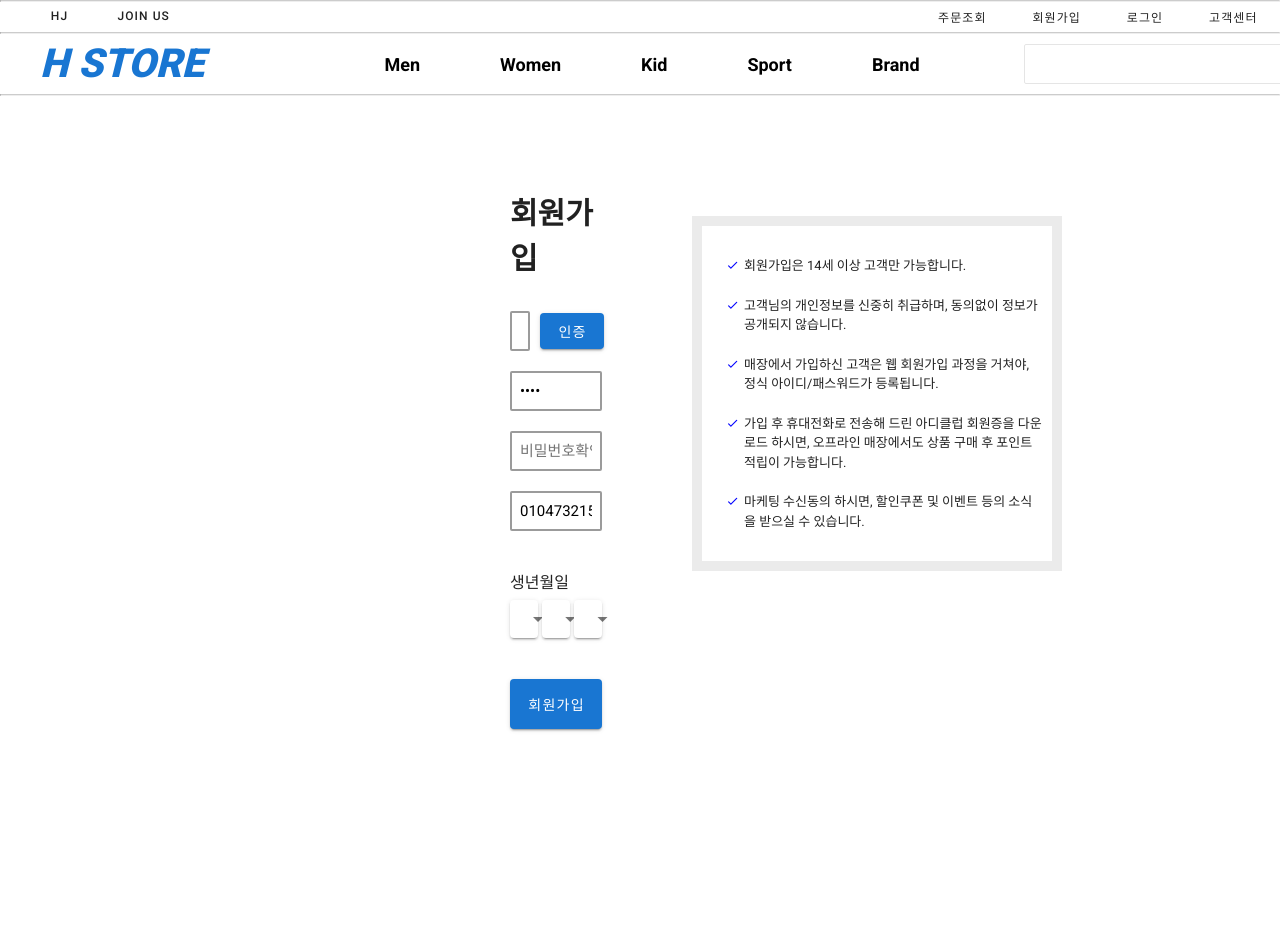
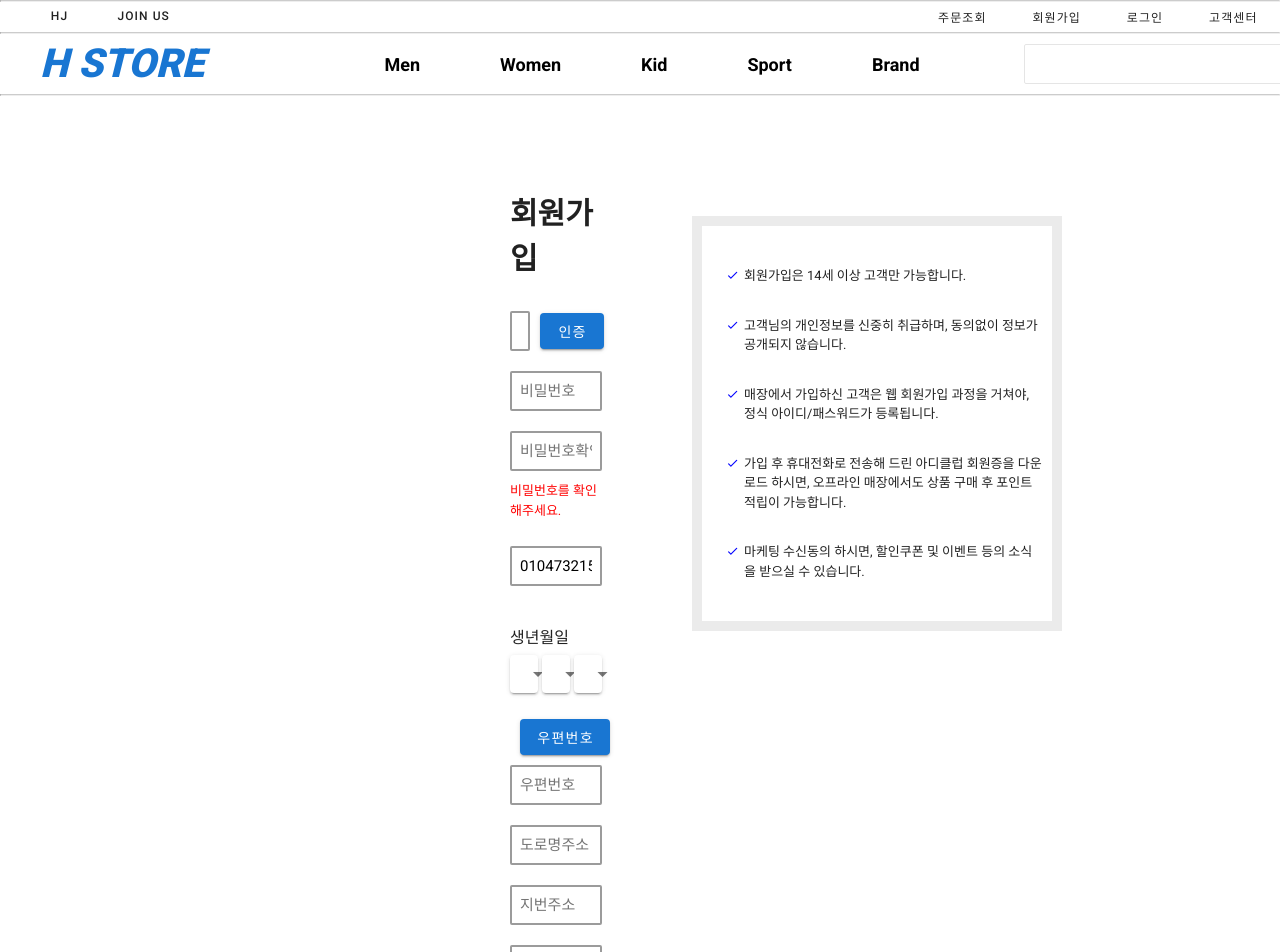
Before and after one commit to rlaguswhd19/ToyProject_Shopping, a Vue app in the folder shopping_front/: page /account/signup in a window 1280 px wide. Shown: the top 952 px of the page. Before the commit the page ends 800 px from the top, so only its background shows below. Built offline with nearby package versions, Linux system fonts and the light colour scheme.

Commit message:
front: EventBus 생성 다음우편주소 api 사용 account 생성시 주소 입력

```diff
--- a/shopping_front/public/index.html
+++ b/shopping_front/public/index.html
@@ -8,6 +8,9 @@
     <title><%= htmlWebpackPlugin.options.title %></title>
     <link rel="stylesheet" href="https://fonts.googleapis.com/css?family=Roboto:100,300,400,500,700,900">
     <link rel="stylesheet" href="https://cdn.jsdelivr.net/npm/@mdi/font@latest/css/materialdesignicons.min.css">
+
+    <!-- daum 우편주소 -->
+    <script src="https://t1.daumcdn.net/mapjsapi/bundle/postcode/prod/postcode.v2.js"></script>
   </head>
   <body>
     <noscript>
--- a/shopping_front/src/components/account/signup.vue
+++ b/shopping_front/src/components/account/signup.vue
@@ -25,7 +25,7 @@
 								class="hj_input"
 								style="margin-right: 10px;"
 								placeholder="인증번호"
-								v-model="auth_number"
+								v-model="auth_num"
 							/>
 						</v-card-text>
 						<v-card-actions>
@@ -40,14 +40,22 @@
 				type="password"
 				class="hj_input"
 				placeholder="비밀번호"
-				v-model="accountDto.password"
+				v-model="password_input.input"
 			/>
 			<input
 				type="password"
 				class="hj_input"
 				placeholder="비밀번호확인"
-				v-model="password_check"
+				v-model="password_input.check"
 			/>
+			<div style="float: right;">
+				<p
+					v-if="!this.check_result"
+					style="color: red; font-size: 13px;"
+				>
+					비밀번호를 확인해주세요.
+				</p>
+			</div>
 			<input
 				type="text"
 				class="hj_input"
@@ -84,7 +92,37 @@
 					style="width: 30%;"
 				></v-select>
 			</div>
-
+			<getAddress />
+			<input
+				type="text"
+				class="hj_input"
+				id="post_num"
+				placeholder="우편번호"
+				readonly
+			/>
+			<input
+				type="text"
+				class="hj_input"
+				id="road_addr"
+				placeholder="도로명주소"
+				readonly
+			/>
+			<input
+				type="text"
+				class="hj_input"
+				id="jibun_addr"
+				placeholder="지번주소"
+				readonly
+			/>
+			<span id="guide" style="color: #999; display: none;"></span>
+			<input type="text" class="hj_input" placeholder="상세주소" />
+			<input
+				type="text"
+				class="hj_input"
+				id="extra_addr"
+				placeholder="참고항목"
+				readonly
+			/>
 			<v-btn
 				color="primary"
 				style="
@@ -129,7 +167,12 @@
 </template>
 
 <script>
+import getAddress from '../address/getAddress'
+import { EventBus } from '../../utils/eventBus'
+
 export default {
+	components: { getAddress },
+
 	data() {
 		return {
 			accountDto: {
@@ -139,7 +182,11 @@ export default {
 				birth: '',
 				address: 'Test',
 			},
-			password_check: '',
+			password_input: {
+				check: '',
+				input: '',
+			},
+			check_result: false,
 			input_birth: {
 				year: '',
 				month: '',
@@ -149,6 +196,7 @@ export default {
 			months: [],
 			dates: [],
 			auth: false,
+			auth_num: '',
 		}
 	},
 	mounted() {
@@ -164,12 +212,28 @@ export default {
 		for (let i = 1; i <= 12; i++) {
 			this.months.push(i)
 		}
+
+		EventBus.$on('get_address', address => {
+			this.accountDto.address = address
+			console.log(this.accountDto)
+			// this.address = address
+		})
 	},
 	watch: {
 		input_birth: {
 			deep: true,
 			handler() {
 				this.setDate()
+			},
+		},
+		password_input: {
+			deep: true,
+			handler() {
+				if (this.password_input.input == this.password_input.check) {
+					this.check_result = true
+				} else {
+					this.check_result = false
+				}
 			},
 		},
 	},
@@ -195,6 +259,14 @@ export default {
 			}
 			this.input_birth.date = temp
 		},
+		check_password() {
+			if (this.accountDto.password == this.password_check) {
+				return true
+			} else {
+				return false
+			}
+		},
+
 		post_account() {
 			this.accountDto.birth =
 				this.input_birth.year +
@@ -246,7 +318,7 @@ export default {
 .signup_right li {
 	list-style-type: none;
 	font-size: 13px;
-	margin: 20px 0;
+	margin: 30px 0;
 	display: flex;
 }
 
--- /dev/null
+++ b/shopping_front/src/components/address/getAddress.vue
@@ -0,0 +1,72 @@
+<template>
+	<div>
+		<!-- <v-btn @click="getAddress">Test</v-btn> -->
+		<v-btn @click="getAddress()" color="primary">우편번호</v-btn>
+	</div>
+</template>
+
+<script src="https://t1.daumcdn.net/mapjsapi/bundle/postcode/prod/postcode.v2.js"></script>
+
+<script>
+require('../../css/common/common.css')
+import { EventBus } from '../../utils/eventBus'
+
+export default {
+	props: [],
+
+	data() {
+		return {
+			address: {
+				post_num: '',
+				road_addr: '',
+				jibun_addr: '',
+				detail_addr: '',
+				extra_addr: '',
+			},
+		}
+	},
+	methods: {
+		getAddress() {
+			var address = {
+				post_num: '',
+				road_addr: '',
+				jibun_addr: '',
+				detail_addr: '',
+				extra_addr: '',
+			}
+
+			new daum.Postcode({
+				oncomplete(data) {
+					document.getElementById('post_num').value = data.zonecode
+					document.getElementById('road_addr').value =
+						data.roadAddress
+					document.getElementById('jibun_addr').value =
+						data.jibunAddress
+					document.getElementById('extra_addr').value =
+						data.buildingName
+
+					address.post_num = data.zonecode
+					address.road_addr = data.roadAddress
+					address.jibun_addr = data.jibunAddress
+					address.detail_addr = data.buildingName
+
+					EventBus.$emit('get_address', address)
+					// this.address.post_num = data.zonecode
+					// this.address.road_addr = data.roadAddress
+					// this.address.jibun_addr = data.jibunAddress
+					// this.extra_addr = data.buildingName
+				},
+				onclose(state) {
+					if (state === 'FORCE_CLOSE') {
+						console.log('window 종료')
+					} else if (state === 'COMPLETE_CLOSE') {
+						//사용자가 검색결과를 선택하여 팝업창이 닫혔을 경우, 실행될 코드를 작성하는 부분입니다.
+						//oncomplete 콜백 함수가 실행 완료된 후에 실행됩니다.
+						console.log('address 종료')
+					}
+				},
+			}).open()
+		},
+	},
+}
+</script>
--- a/shopping_front/src/components/bar/login.vue
+++ b/shopping_front/src/components/bar/login.vue
@@ -17,12 +17,12 @@
 					<v-btn text small> 주문조회 </v-btn>
 				</li>
 				<li>
-					<v-btn text small @click="go('/account/signup')">
+					<v-btn text small @click="go('/account/signUp')">
 						회원가입
 					</v-btn>
 				</li>
 				<li>
-					<v-btn text small @click="go('/account/signin')">
+					<v-btn text small @click="go('/account/signIn')">
 						로그인
 					</v-btn>
 				</li>
--- a/shopping_front/src/router/index.js
+++ b/shopping_front/src/router/index.js
@@ -4,6 +4,7 @@ import Home from '../views/Home.vue'
 import About from '../views/About.vue'
 import SignUp from '../views/account/SignUp.vue'
 import SignIn from '../views/account/SignIn.vue'
+import Address from '../views/address/getAddress.vue'
 
 Vue.use(VueRouter)
 
@@ -28,6 +29,11 @@ const routes = [
 		name: 'SignIn',
 		component: SignIn,
 	},
+	{
+		path: '/address/daum',
+		name: 'getAddress',
+		component: Address,
+	},
 ]
 
 const router = new VueRouter({
--- /dev/null
+++ b/shopping_front/src/utils/eventBus.js
@@ -0,0 +1,2 @@
+import Vue from 'vue'
+export const EventBus = new Vue()
--- a/shopping_front/src/views/account/SignIn.vue
+++ b/shopping_front/src/views/account/SignIn.vue
@@ -5,7 +5,7 @@
 </template>
 
 <script>
-import signin from '../../components/account/signin'
+import signin from '../../components/account/signIn'
 
 export default {
 	name: 'SignIn',
--- a/shopping_front/src/views/account/SignUp.vue
+++ b/shopping_front/src/views/account/SignUp.vue
@@ -5,7 +5,7 @@
 </template>
 
 <script>
-import signup from '../../components/account/signup'
+import signup from '../../components/account/signUp'
 
 export default {
 	name: 'SignUp',
--- /dev/null
+++ b/shopping_front/src/views/address/getAddress.vue
@@ -0,0 +1,15 @@
+<template>
+	<div>
+		<Address />
+	</div>
+</template>
+
+<script>
+import Address from '../../components/address/getAddress'
+
+export default {
+	components: {
+		Address,
+	},
+}
+</script>
```
